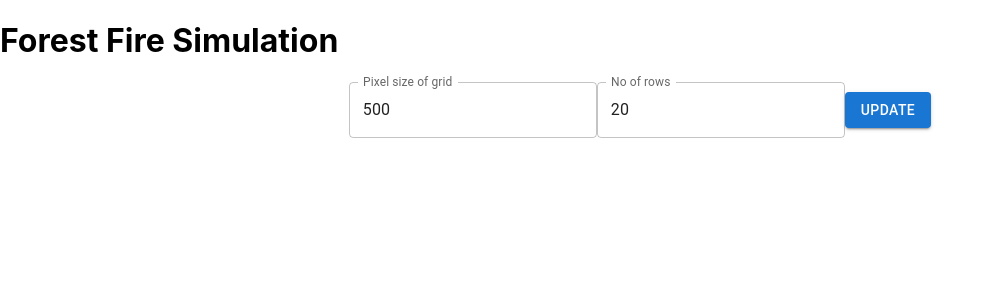
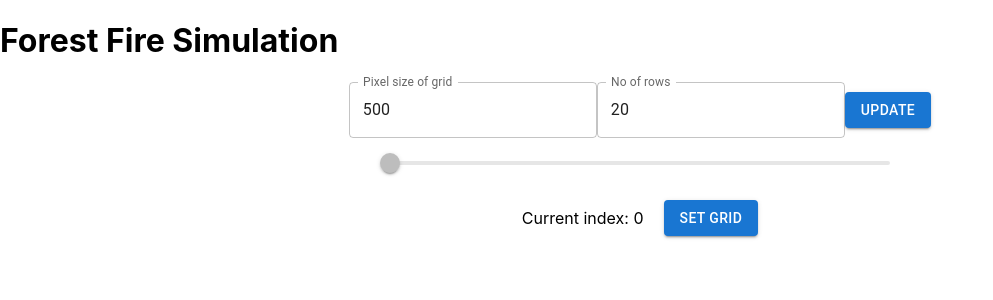
Before and after one commit to antonoeschmidt/forest-fire-ui, a React (Create React App) app: page / in a window 1280 px wide. Shown: the top 300 px of the page, without its empty margins (0-993 px from the left). Built offline with nearby package versions, Linux system fonts and the light colour scheme; no server answers; the HTML template or start-up script is replaced by a standard one.

Commit message:
added a grid picker, haven't tested it with the backend yet

```diff
--- /dev/null
+++ b/src/components/Grid_picker/Grid_picker.tsx
@@ -0,0 +1,35 @@
+import React, { useState } from "react";
+import { Slider, Button, Box } from "@mui/material";
+
+type Props = {
+  maxIndex: number;
+  loadGrid: (index: number) => void;
+};
+
+const GridPicker = (props: Props) => {
+  const [currentIndex, setIndex] = useState<number>(0);
+
+  return (
+    <Box width="500px">
+      <Slider
+        min={0}
+        max={props.maxIndex}
+        onChange={(e: any) => setIndex(e.target.value)}
+        disabled={props.maxIndex < 1}
+      ></Slider>
+
+      <Box className="settings">
+        <p>Current index: {currentIndex}</p>
+        <Button
+          style={{ marginLeft: "20px" }}
+          variant="contained"
+          onClick={(e) => props.loadGrid(currentIndex)}
+        >
+          Set grid
+        </Button>
+      </Box>
+    </Box>
+  );
+};
+
+export default GridPicker;
--- a/src/pages/MainPage.tsx
+++ b/src/pages/MainPage.tsx
@@ -1,6 +1,7 @@
 import { Button, TextField } from "@mui/material";
 import React, { useEffect, useRef, useState } from "react";
 import Grid from "../components/Grid/Grid";
+import GridPicker from "../components/Grid_picker/Grid_picker";
 import { connectWebsocket } from "../utils/webSocket";
 
 type Settings = {
@@ -8,18 +9,24 @@ type Settings = {
     pixelSize: number;
 };
 
-type EventData = {
+export type EventData = {
     grid_size: number;
     grid: Array<Number[]>;
 };
 
+
+
 const MainPage = () => {
+    const prevGrids = useRef<EventData[]>([]);
     const [grid, setGrid] = useState<Array<Number[]>>();
-    const [gridSize, setGridSize] = useState(20);
-    const [pixelSize, setPixelSize] = useState(500);
+
+    const [gridSize, setGridSize] = useState<number>(20);
+    const [pixelSize, setPixelSize] = useState<number>(500);
     const [connection, setConnection] = useState(false);
     const [settings, setSettings] = useState<Settings>({ gridSize, pixelSize });
     const ws = useRef<WebSocket>();
+
+    //TODO the method that opens the websocket connection and runs a new sim needs to set prevGrids.current = []
 
     const onClickUpdate = () => {
         if (settings.gridSize === 0 || settings.pixelSize === 0) {
@@ -30,6 +37,13 @@ const MainPage = () => {
         createRandomGrid();
     };
 
+    const loadGrid = (index: number): void => {
+        const prevGrid = prevGrids.current[index];
+        setGridSize(prevGrid.grid_size);
+        setGrid(prevGrid.grid);
+        setSettings(prev => ({...prev, gridSize: prevGrid.grid_size }))
+    }
+
     const createRandomGrid = () => {
         let grid = [];
         for (let i = 0; i < settings.gridSize; i++) {
@@ -38,6 +52,7 @@ const MainPage = () => {
                 grid[i][j] = Math.round(Math.random() * 2);
             }
         }
+        prevGrids.current.push({grid_size: settings.gridSize, grid: grid});
         setGrid(grid);
         setGridSize(settings.gridSize);
         setPixelSize(settings.pixelSize);
@@ -45,6 +60,7 @@ const MainPage = () => {
 
     const onMessage = (event: MessageEvent): void => {
         let data = JSON.parse(event.data) as EventData;
+        prevGrids.current.push({grid_size: data.grid_size, grid: data.grid})
         setGridSize(data.grid_size);
         setGrid(data.grid);
     };
@@ -69,7 +85,7 @@ const MainPage = () => {
     }, []);
 
     return (
-        <div>
+        <div style={{height: "100vh" }}>
             <h1>Forest Fire Simulation</h1>
             {!connection && (
                 <div className="settings">
@@ -102,7 +118,9 @@ const MainPage = () => {
                     </Button>
                 </div>
             )}
-
+            <div className="settings">
+                <GridPicker maxIndex={prevGrids.current.length - 2} loadGrid={loadGrid}/>
+            </div>
             <br />
             {grid && (
                 <Grid grid={grid} gridSize={gridSize} pixelSize={pixelSize} />
```
